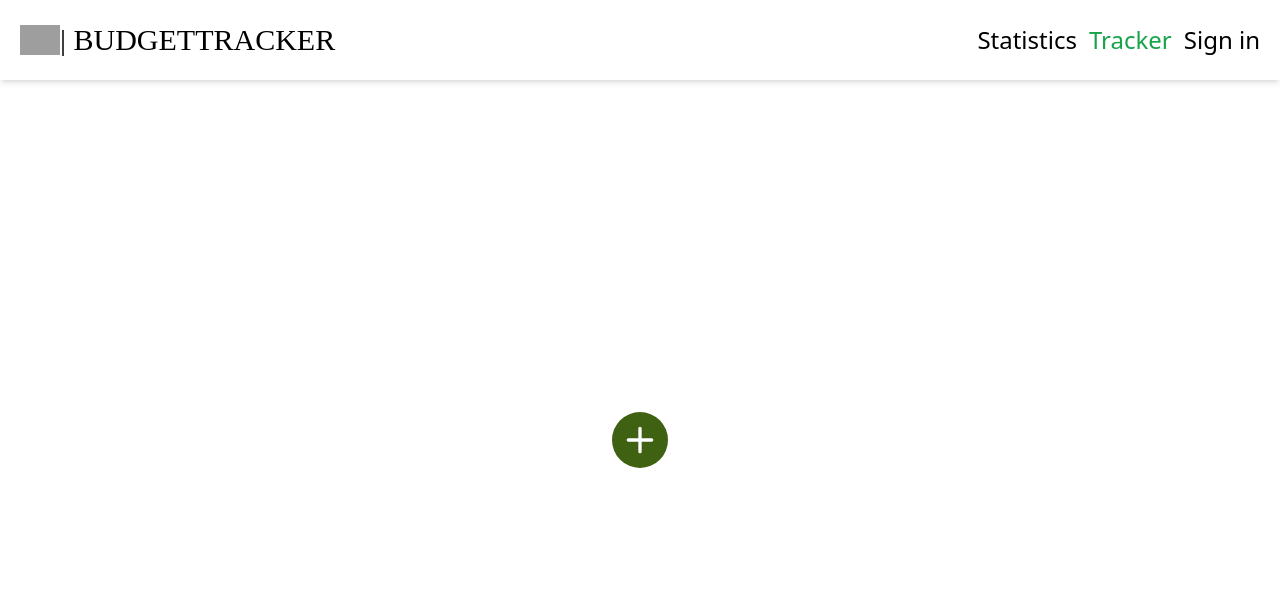
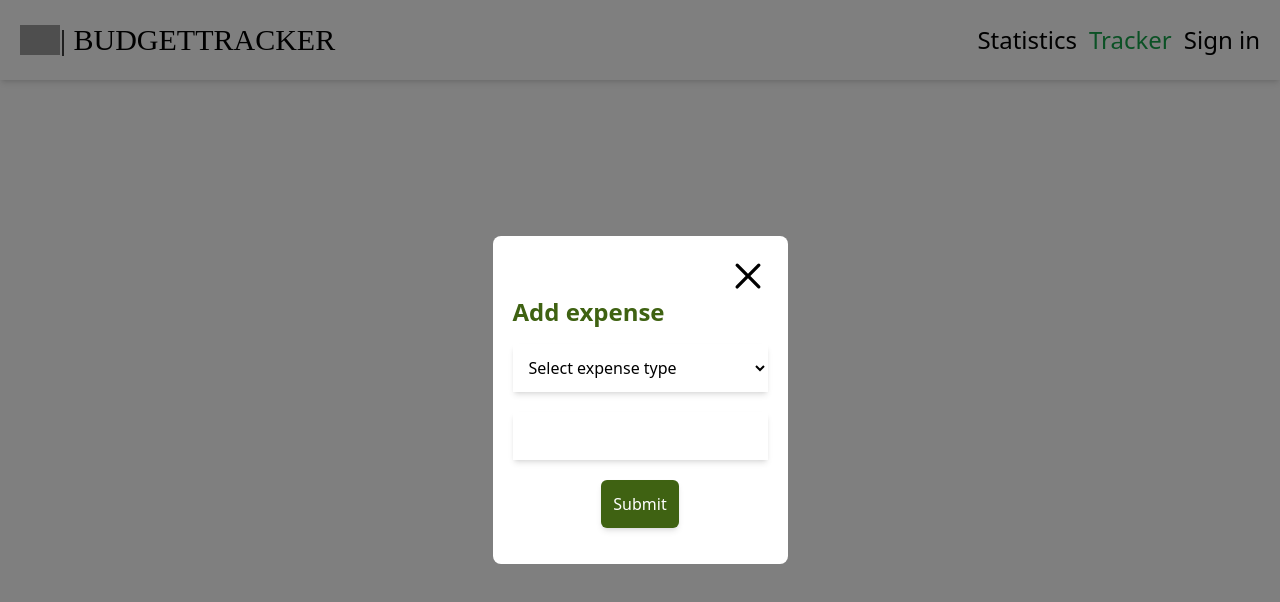
Before and after one commit to benceHornyak/budget-tracker, a Next.js app: page /tracker in a window 1280 px wide. Both pictures are taken after a click on the button 640 px from the left and 440 px from the top of the page. Shown: the top 602 px of the page. Built offline with nearby package versions, Linux system fonts and the light colour scheme; grey boxes are pictures that could not be loaded.

Commit message:
feat: base modal

```diff
--- /dev/null
+++ b/src/components/form/new-expense-form.tsx
@@ -0,0 +1,47 @@
+import { Dispatch, SetStateAction } from 'react';
+import { FieldValues, SubmitHandler, useForm } from 'react-hook-form';
+
+const expenseTypes = ['grocery', 'car', 'travel'];
+
+export const NewExpenseForm = ({
+  setModalOpen,
+}: {
+  setModalOpen: Dispatch<SetStateAction<boolean>>;
+}): JSX.Element => {
+  const { register, handleSubmit } = useForm();
+  const onSubmit: SubmitHandler<FieldValues> = (data) => {
+    console.log(data);
+    setModalOpen(false);
+  };
+
+  return (
+    <>
+      <form onSubmit={handleSubmit(onSubmit)}>
+        <div className="flex flex-col gap-5 my-4 items-center">
+          <select
+            {...register('expenseTypes')}
+            className="shadow-md p-3 w-full bg-white"
+          >
+            <option value="" selected className="text-slate-500">
+              Select expense type
+            </option>
+            {expenseTypes.map((expense) => (
+              <option key={expense} value={expense}>
+                {expense}
+              </option>
+            ))}
+          </select>
+          <input
+            type="number"
+            {...register('amount')}
+            className="shadow-md p-3"
+          />
+          <input
+            type="submit"
+            className="bg-lime-800 shadow-md text-white p-3 max-w-fit rounded-md"
+          />
+        </div>
+      </form>
+    </>
+  );
+};
--- /dev/null
+++ b/src/components/modal/modal.tsx
@@ -0,0 +1,26 @@
+import { Dispatch, ReactNode, SetStateAction } from 'react';
+import Image from 'next/image';
+
+export const Modal = ({
+  setModalOpen,
+  children,
+}: {
+  setModalOpen: Dispatch<SetStateAction<boolean>>;
+  children: ReactNode;
+}): JSX.Element => {
+  return (
+    <>
+      <div className="absolute h-full w-full top-0 left-0 bg-black/50 flex items-center justify-center">
+        <div className="bg-white p-5 rounded-lg">
+          <div className="w-full flex justify-end">
+            <button onClick={(): void => setModalOpen(false)}>
+              <Image src="/close.svg" height={40} width={40} alt="close" />
+            </button>
+          </div>
+
+          {children}
+        </div>
+      </div>
+    </>
+  );
+};
--- a/src/pages/tracker/index.tsx
+++ b/src/pages/tracker/index.tsx
@@ -1,9 +1,19 @@
 import { AddButton } from '@budget-tracker/components/add-button/add-button';
+import { NewExpenseForm } from '@budget-tracker/components/form/new-expense-form';
+import { Modal } from '@budget-tracker/components/modal/modal';
+import { useState } from 'react';
 
 const Tracker = (): JSX.Element => {
+  const [modalOpen, setModalOpen] = useState(false);
   return (
     <>
-      <AddButton onClick={(): void => console.log('add')} />
+      {modalOpen && (
+        <Modal setModalOpen={setModalOpen}>
+          <h1 className="text-2xl font-bold text-lime-800">Add expense</h1>
+          <NewExpenseForm setModalOpen={setModalOpen} />
+        </Modal>
+      )}
+      <AddButton onClick={(): void => setModalOpen(true)} />
     </>
   );
 };
```
Also changed, not shown: public/close.svg (added).
